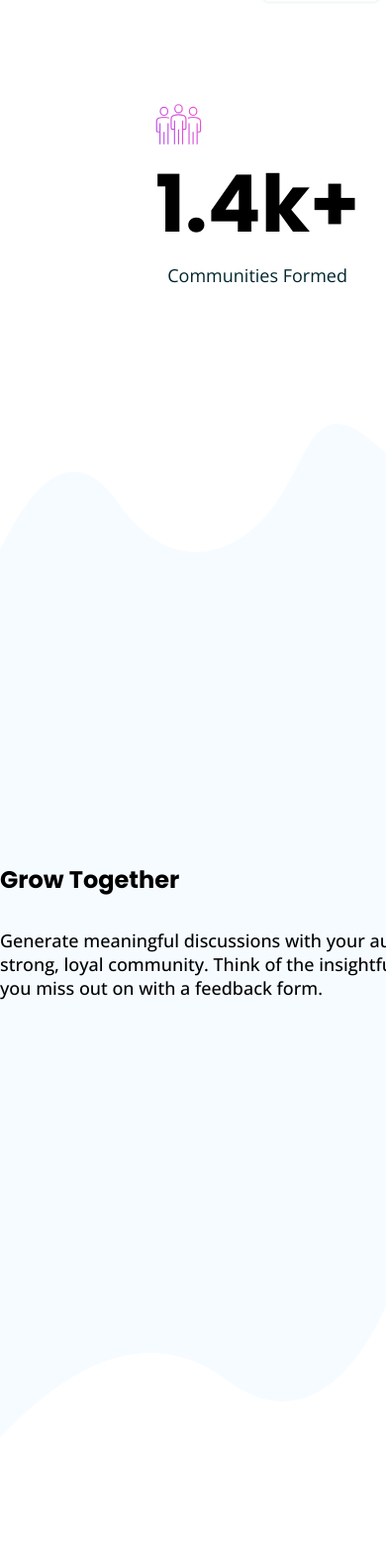
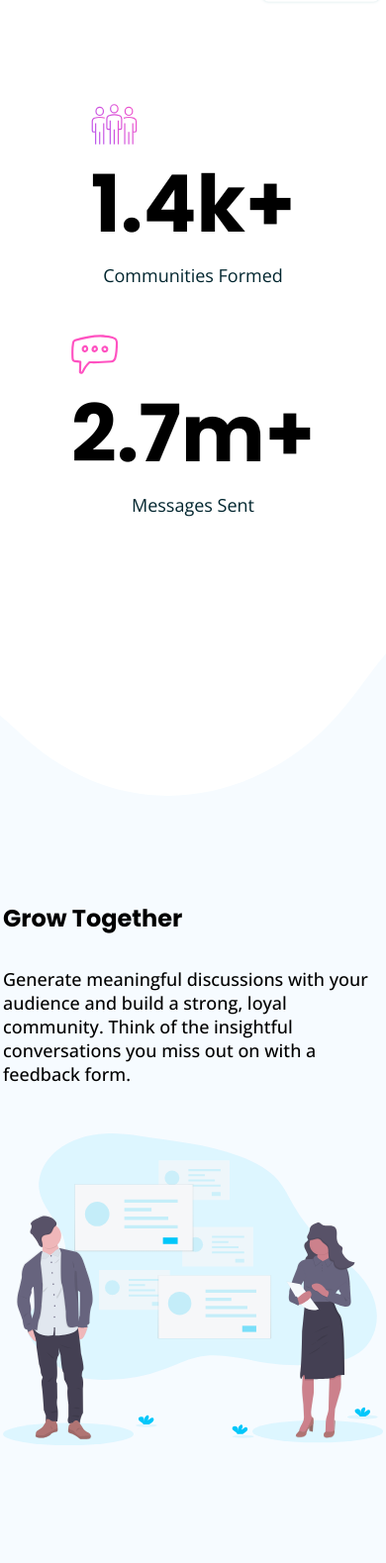
Before and after one commit to manoffocus117/Huddle-Curved, a plain HTML site: page index.html in a window 390 px wide. Shown: the part 1101-2680 px from the top of the page at 99% size. Drawn offline with nearby package versions, Linux system fonts and the light colour scheme.

Commit message:
content sections mobile responsive

```diff
--- a/style.css
+++ b/style.css
@@ -168,7 +168,7 @@ main {
 }
 
 .stats {
-      width: 1080px;
+      width: 67.5rem;
       margin: 6.25rem auto;
       display: flex;
       flex-direction: row;
@@ -414,4 +414,46 @@ footer::before {
       .hero-image {
             width: 24rem;
       }
+
+      .stats {
+            width: 24rem;
+            flex-direction: column;
+            gap: 3rem;
+      }
+
+      .content-section-one::before {
+            top: -150px; /* hides any hairline gap */
+            background: url("/images/bg-section-top-mobile-1.svg") no-repeat top
+                  center;
+            background-size: 100% 100%;
+      }
+
+      .content-section-one::after {
+            background: url("/images/bg-section-bottom-mobile-1.svg") no-repeat
+                  top center;
+            background-size: 100% 100%;
+      }
+
+      .content {
+            width: 24rem;
+            grid-template-columns: 100%;
+      }
+
+      .content-section-text {
+            width: 24rem;
+      }
+
+      .content-section-three::before {
+            top: -150px; /* hides any hairline gap */
+            background: url("/images/bg-section-top-mobile-2.svg") no-repeat top
+                  center;
+            background-size: 100% 100%;
+      }
+
+      .content-section-three::after {
+            bottom: -150px; /* hides any hairline gap */
+            background: url("/images/bg-section-bottom-mobile-2.svg") no-repeat
+                  top center;
+            background-size: 100% 100%;
+      }
 }
```
